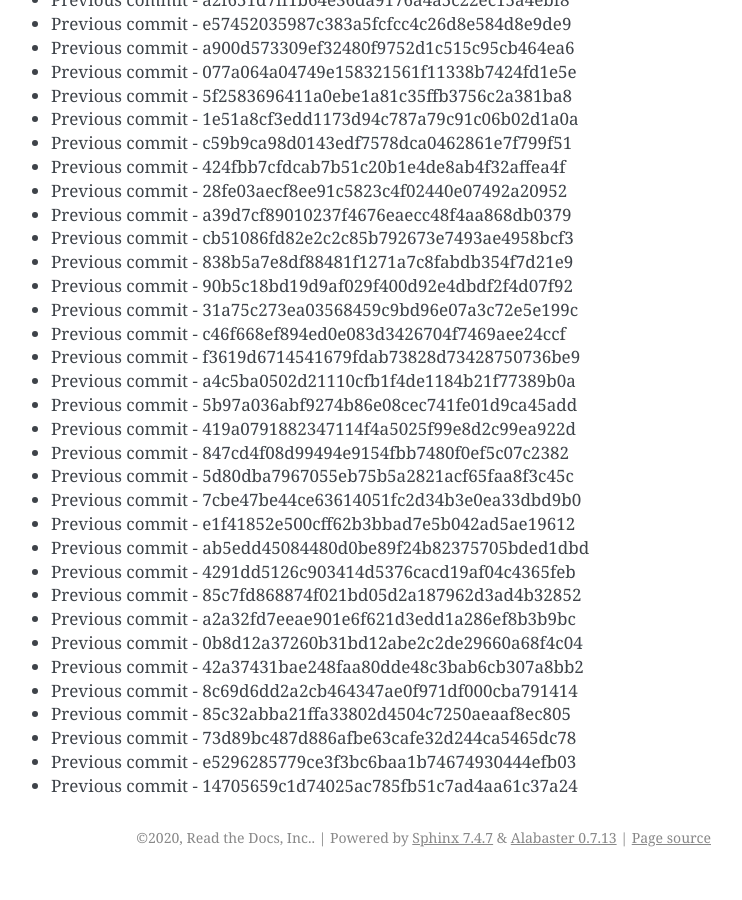
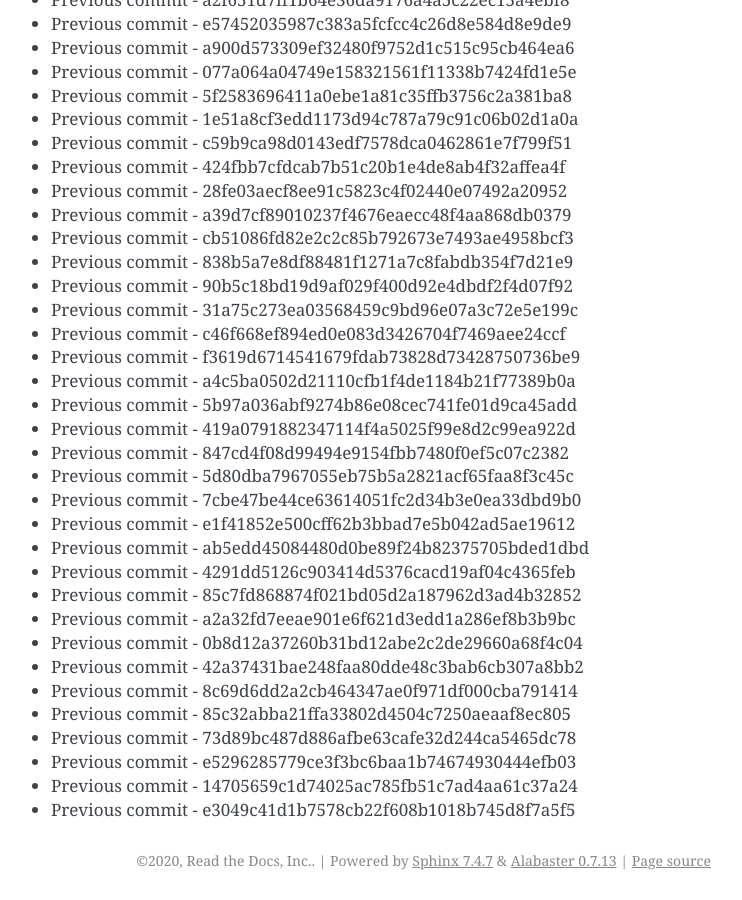
Before and after one commit to readthedocs/rtd-git-stresstest, a Sphinx documentation site: the page built from docs/updates.rst, in a window 1280 px wide and 900 px high, scrolled down 34994 px. Shown: the whole window, without its empty margins (399-1141 px from the left). Built offline with Sphinx 7.4.7, drawn with Linux system fonts in a browser that asks for light colours; before the commit the page ends 35871 px from its top, so only the background shows below that.

Commit message:
Generating commit from previous: e3049c41d1b7578cb22f608b1018b745d8f7a5f5

```diff
--- a/docs/updates.rst
+++ b/docs/updates.rst
@@ -1502,3 +1502,4 @@ It can be tested for any performance characteristics.
 * Previous commit - 73d89bc487d886afbe63cafe32d244ca5465dc78
 * Previous commit - e5296285779ce3f3bc6baa1b74674930444efb03
 * Previous commit - 14705659c1d74025ac785fb51c7ad4aa61c37a24
+* Previous commit - e3049c41d1b7578cb22f608b1018b745d8f7a5f5
```
